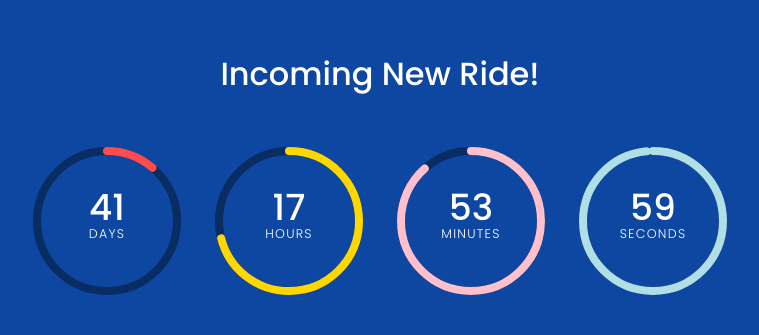
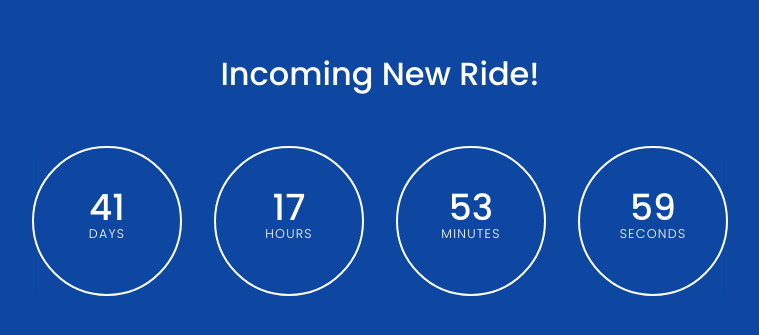
Before and after one commit to Mr-Waghela/laxmipujantimer, a plain HTML site: page index.html in a window 1280 px wide. Shown: the part 227-562 px from the top of the page, without its empty margins (260-1019 px from the left). Drawn offline with nearby package versions, Linux system fonts and the light colour scheme.

Commit message:
Update index.html

```diff
--- a/index.html
+++ b/index.html
@@ -55,6 +55,8 @@ body {
   display: flex;
   align-items: center;
   justify-content: center;
+  border-radius: 50%;
+  border:2px solid ;
 }
 
 #countdown .circle svg {
@@ -278,34 +280,18 @@ ion-icon[name="snow-outline"] {
   <h1 class="text">Incoming New Ride!</h1>
   <div id="countdown">
     <div class="circle" style="--clr: #ff4c4c;">
-      <svg>
-        <circle cx="70" cy="70" r="70"></circle>
-        <circle cx="70" cy="70" r="70" id="dd"></circle>
-      </svg>
       <div id="days">000<br><span>Days</span></div>
     </div>
 
     <div class="circle" style="--clr: #ffd700;">
-      <svg>
-        <circle cx="70" cy="70" r="70"></circle>
-        <circle cx="70" cy="70" r="70" id="hh"></circle>
-      </svg>
       <div id="hours">00<br><span>Hours</span></div>
     </div>
 
     <div class="circle" style="--clr: #ffc0cb;">
-      <svg>
-        <circle cx="70" cy="70" r="70"></circle>
-        <circle cx="70" cy="70" r="70" id="mm"></circle>
-      </svg>
       <div id="minutes">00<br><span>Minutes</span></div>
     </div>
 
     <div class="circle" style="--clr: #b0e0e6;">
-      <svg>
-        <circle cx="70" cy="70" r="70"></circle>
-        <circle cx="70" cy="70" r="70" id="ss"></circle>
-      </svg>
       <div id="seconds">00<br><span>Seconds</span></div>
     </div>
   </div>
```
